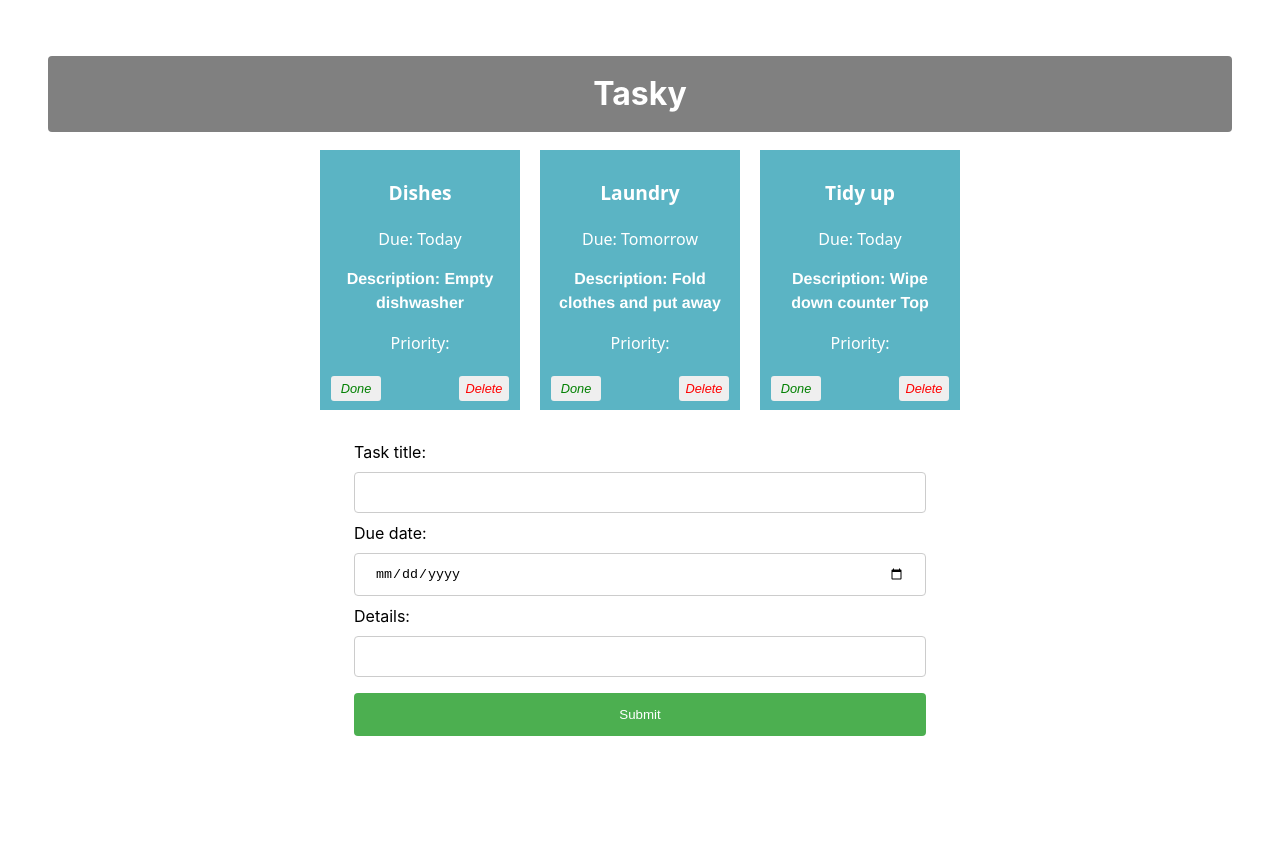
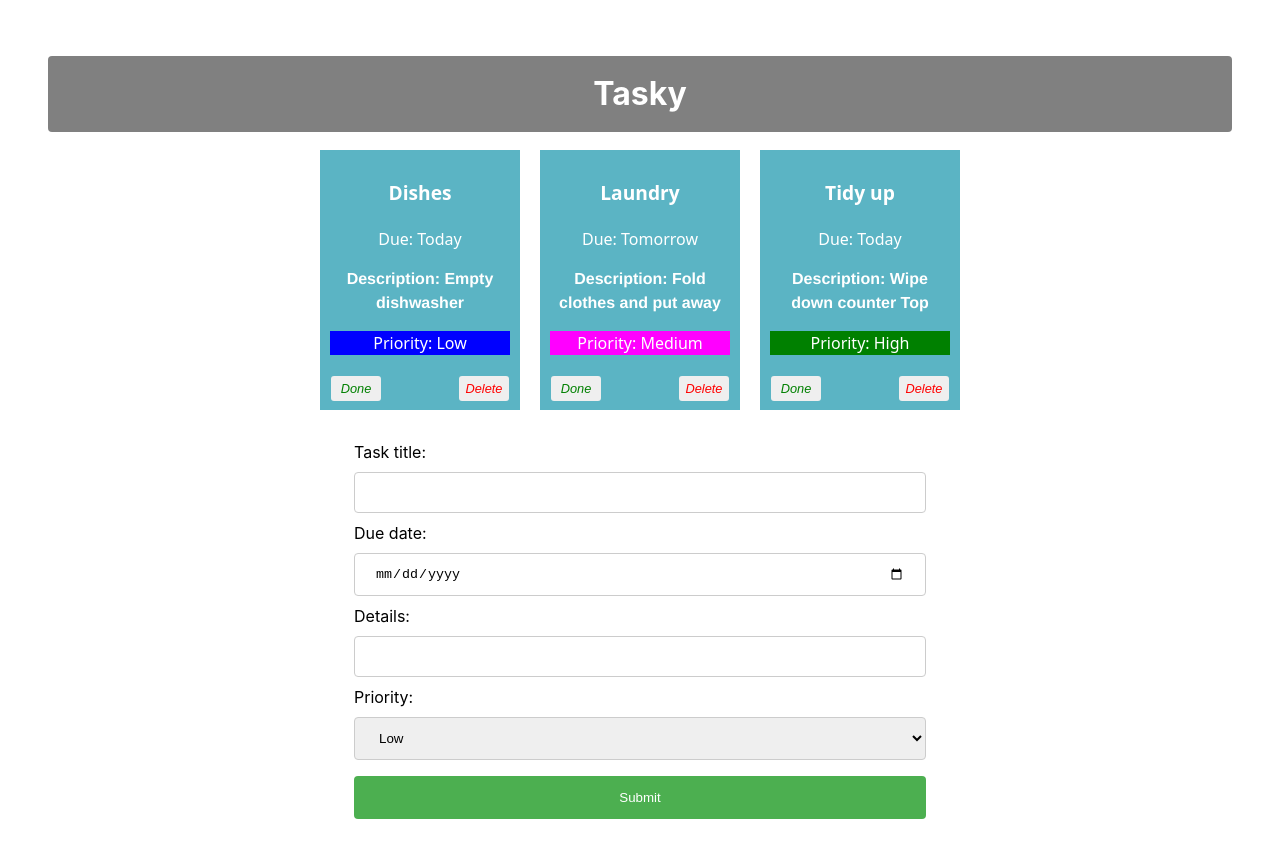
Before and after one commit to Jamie-Whelan04/react-basics-labs-s1-2026, a React (Vite) app in the folder tasky/: page / in a window 1280 px wide. Shown: the top 858 px of the page. Before the commit the page ends 812 px from the top, so only its background shows below. Built offline with nearby package versions, Linux system fonts and the light colour scheme.

Commit message:
Tasky Lab 2b - Exercises done

```diff
--- a/tasky/src/App.css
+++ b/tasky/src/App.css
@@ -70,7 +70,7 @@
   color: red;
 }
 
-input[type=text], input[type=date] {
+input[type=text], input[type=date], select {
   width: 100%;
   padding: 12px 20px;
   margin: 8px 0;
--- a/tasky/src/App.jsx
+++ b/tasky/src/App.jsx
@@ -32,7 +32,8 @@
       const [ formState, setFormState ] = useState({
         title: "",
         description: "",
-        deadline: ""
+        deadline: "",
+        priority: "Low"
     });
 
       const formChangeHandler = (event) => {
@@ -47,6 +48,9 @@
           break;
       case "deadline":
           form.deadline = event.target.value;
+          break;
+      case "priority":
+          form.priority = event.target.value;
           break;
       default:
           form = formState;
@@ -79,6 +83,7 @@
           title={task.title}
           description={task.description}
           deadline={task.deadline}
+          priority={task.priority}
           key={task.id}
           done={task.done}
           markDone={() => doneHandler(index)}
--- a/tasky/src/components/Form.jsx
+++ b/tasky/src/components/Form.jsx
@@ -17,6 +17,14 @@
         Details:
         <input type="text" name="description" onChange={(event) => props.change(event)} />
     </label>
+    <label>
+        Priority:
+        <select type="text" name="priority" onChange={(event) => props.change(event)}>
+            <option value= "Low">Low</option>
+            <option value= "Medium">Medium</option>
+            <option value= "High">High</option>
+        </select>
+    </label>
 
         <input type="submit" value="Submit" />
         </form>
--- a/tasky/src/components/Task.jsx
+++ b/tasky/src/components/Task.jsx
@@ -7,7 +7,14 @@
             <p className="title">{props.title}</p>
             <p>Due: {props.deadline}</p>
             <p className="description">Description: {props.description}</p>
-            <p className="priority">Priority: {props.priority}</p>
+            <p className="priority" style={{backgroundColor:
+                props.priority === "Low" ? "blue":
+                props.priority === "Medium" ? "magenta" :
+                "green"
+
+            }}
+            >
+            Priority: {props.priority}</p>
             <button onClick={props.markDone} className='doneButton'>Done</button>
             <button className='deleteButton' onClick={props.deleteTask}>Delete</button>
 
```
